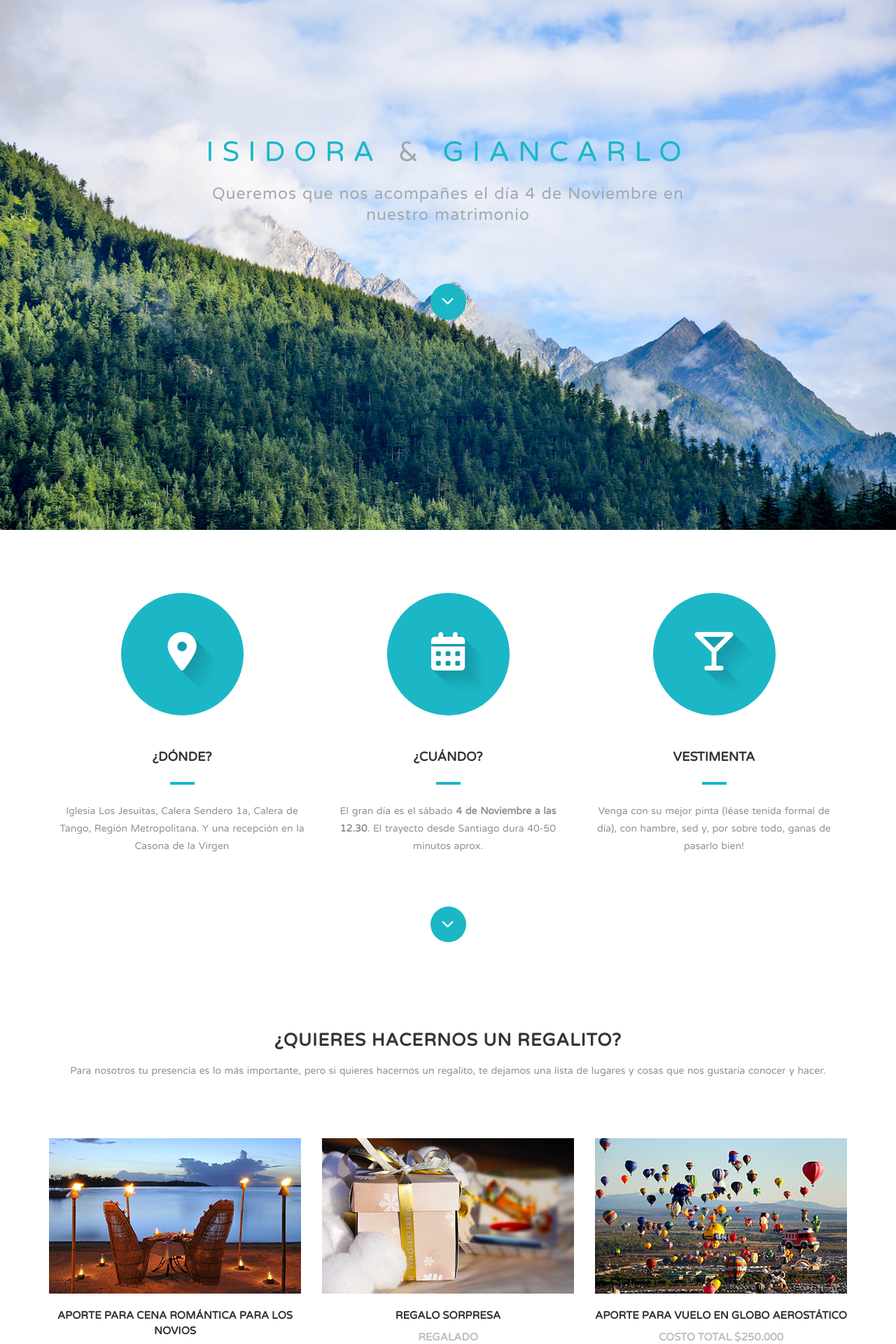
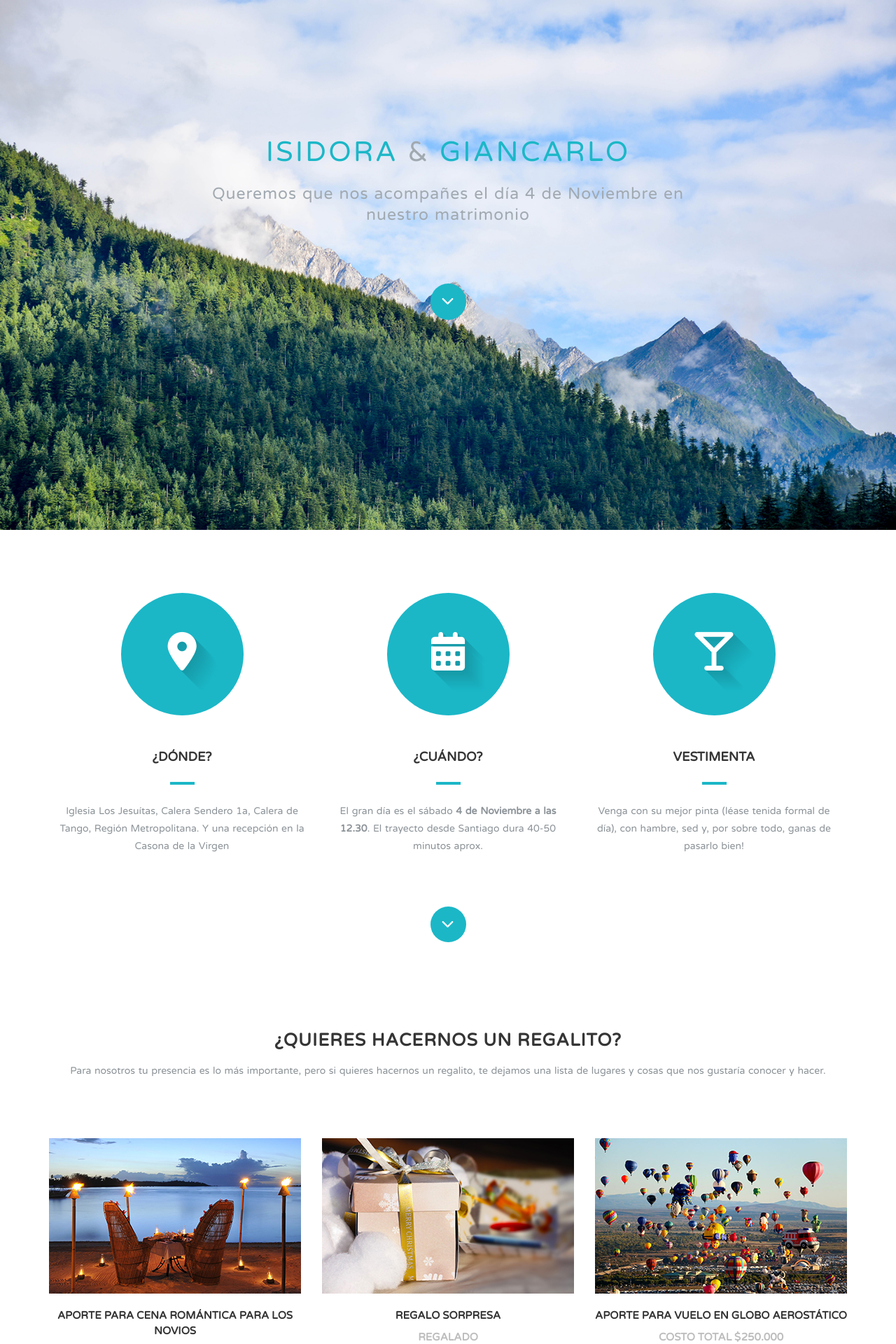
Before and after one commit to camargozzini/isiygiancarlo, a Jekyll site: the page built from index.html, in a window 1280 px wide. Shown: the top 1920 px of the page at 70% size. Built offline with Jekyll 4.4.1, drawn with Linux system fonts in a browser that asks for light colours; nearby versions of some CDN libraries.

Commit message:
Corrección espaciado h1 para responsividad

```diff
--- a/css/styles.css
+++ b/css/styles.css
@@ -246,7 +246,7 @@ Hero
 .hero { background: url('../img/hero-bg.jpg') no-repeat center center; -webkit-background-size: cover; -moz-background-size: cover; -o-background-size: cover; background-size: cover; padding: 65px 0 300px 0; height: auto; }
 .hero h1 {
   font-size: 40px;
-  letter-spacing: 12px;
+  letter-spacing: 3px;
   margin: 10px;
   color: #1bb7c7;
 }
```
